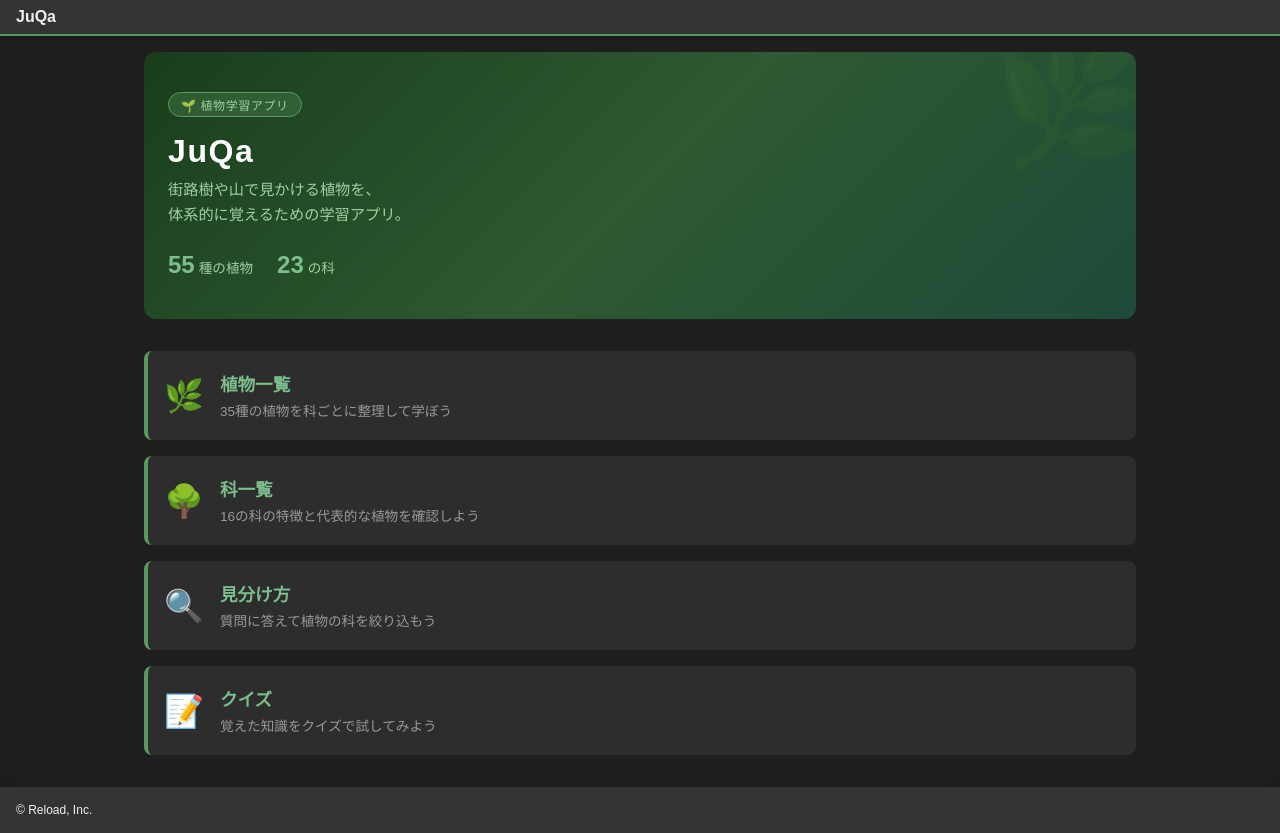
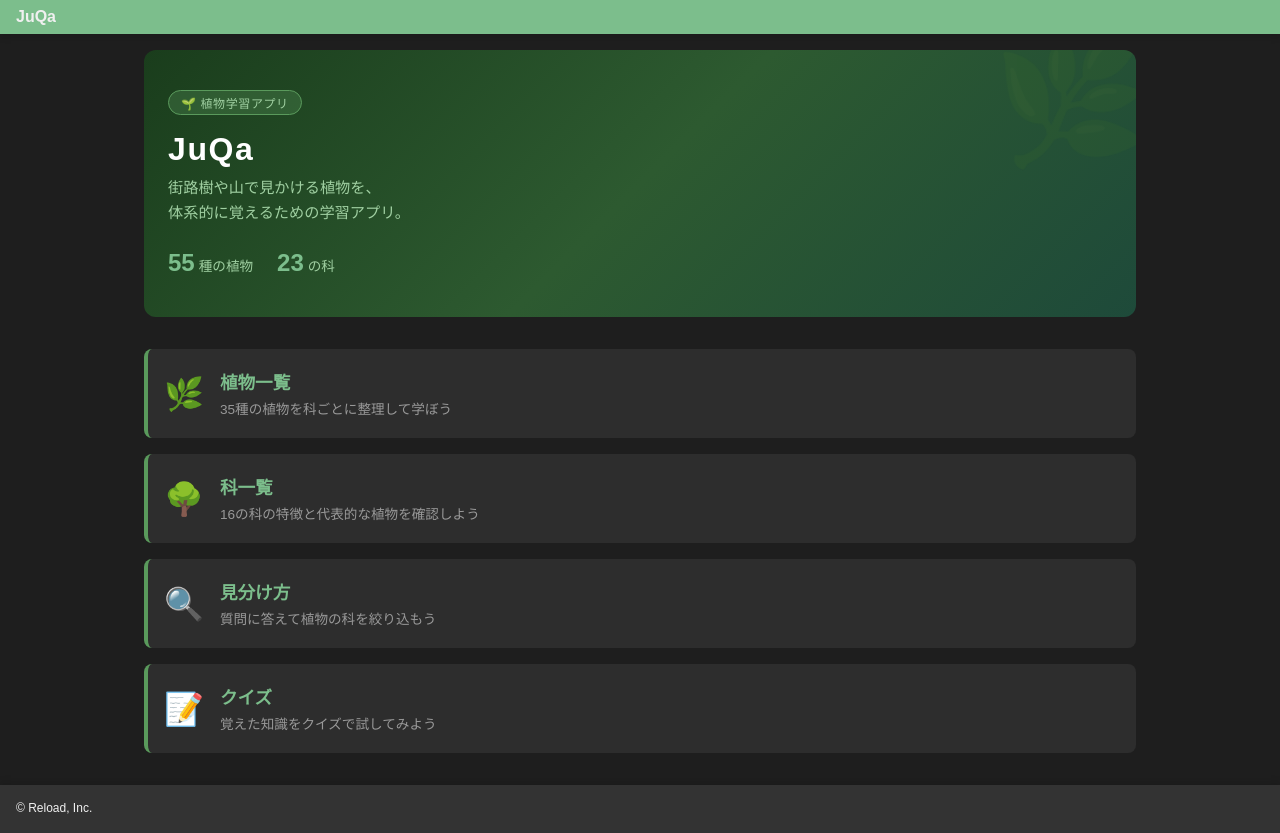
Before and after one commit to reload-co-jp/juqa, a Next.js app: page / in a window 1280 px wide. Built offline with nearby package versions, Linux system fonts and the light colour scheme.

Commit message:
Change header layout

```diff
--- a/app/layout.tsx
+++ b/app/layout.tsx
@@ -1,4 +1,5 @@
 import { Title } from "components/elements/layout"
+import Link from "next/link"
 import "./reset.css"
 
 export const metadata = {
@@ -13,14 +14,15 @@ const RootLayout = ({ children }: { children: React.ReactNode }) => {
       <body>
         <header
           style={{
-            backgroundColor: "#333",
+            backgroundColor: "#7cbe8c",
             boxShadow: "0 4px 6px rgba(0, 0, 0, 0.1)",
             padding: ".5rem 1rem",
             position: "relative",
-            borderBottom: "2px solid #5a9a5c",
           }}
         >
-          <Title>JuQa</Title>
+          <Link href="/" style={{ textDecoration: "none", color: "inherit" }}>
+            <Title>JuQa</Title>
+          </Link>
         </header>
         <div style={{ backgroundColor: "#1e1e1e" }}>
           <main
```
